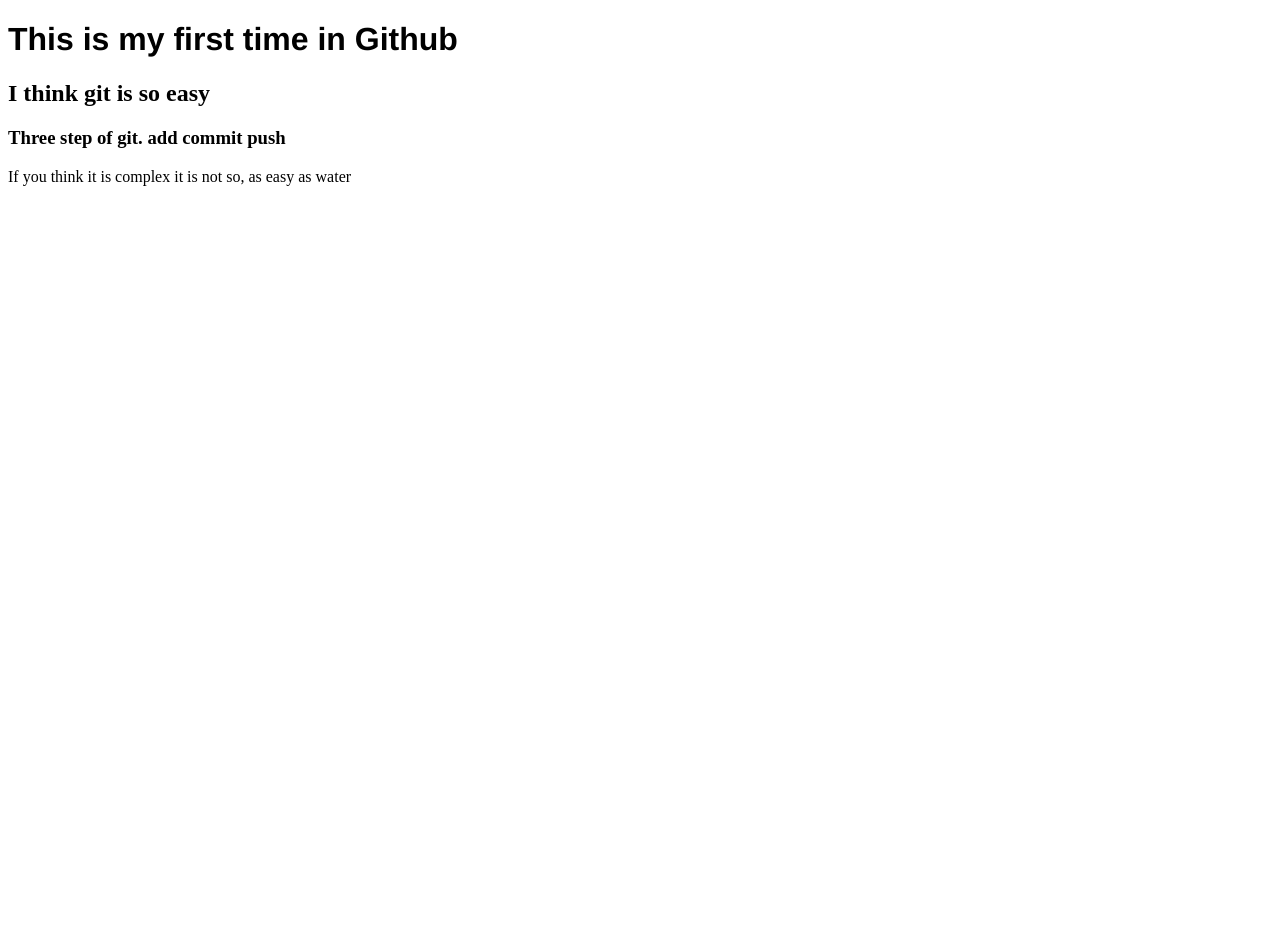
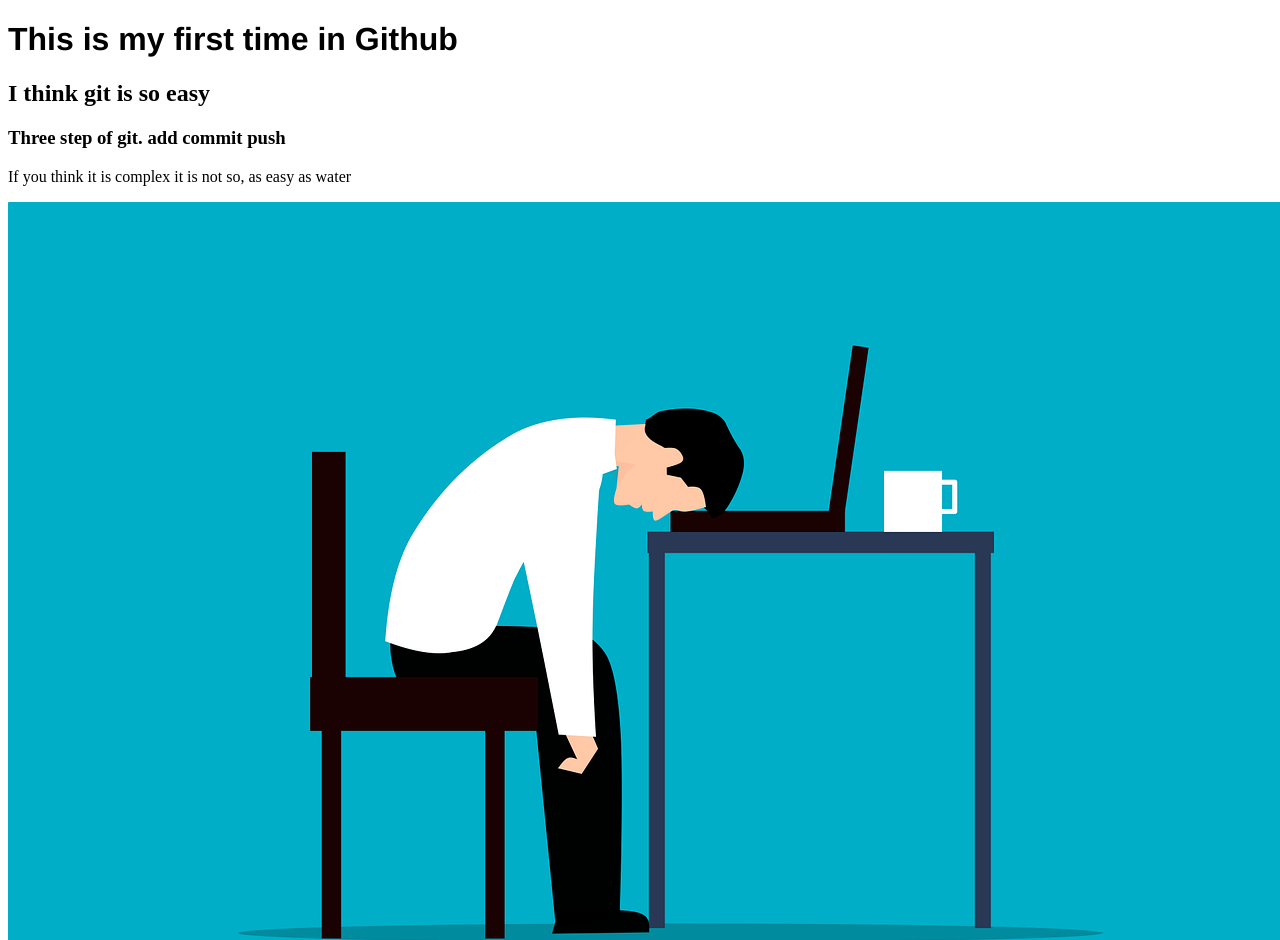
Before and after one commit to coder-Hasib/my-first-repo, a plain HTML site: page index.html in a window 1280 px wide. Shown: the top 940 px of the page. Before the commit the page ends 800 px from the top, so only its background shows below. Drawn offline with Linux system fonts and the light colour scheme.

Commit message:
cobi lagicee

```diff
--- a/index.html
+++ b/index.html
@@ -12,5 +12,6 @@
     <h2>I think git is so easy</h2>
     <h3>Three step of git. add commit push</h3>
     <p>If you think it is complex it is not so, as easy as water</p>
+    <img src="mathanosto.png" alt="">
 </body>
 </html>
```
Also changed, not shown: mathanosto.png (added).
